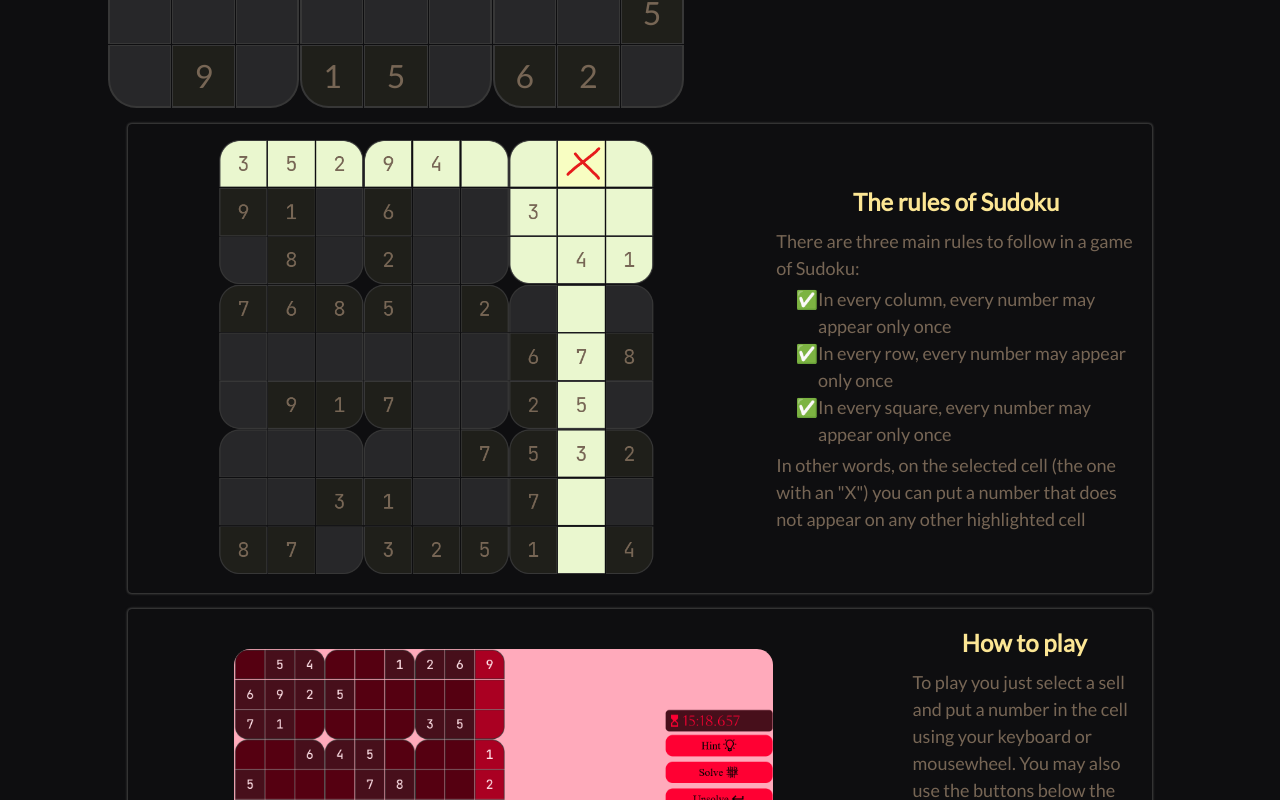
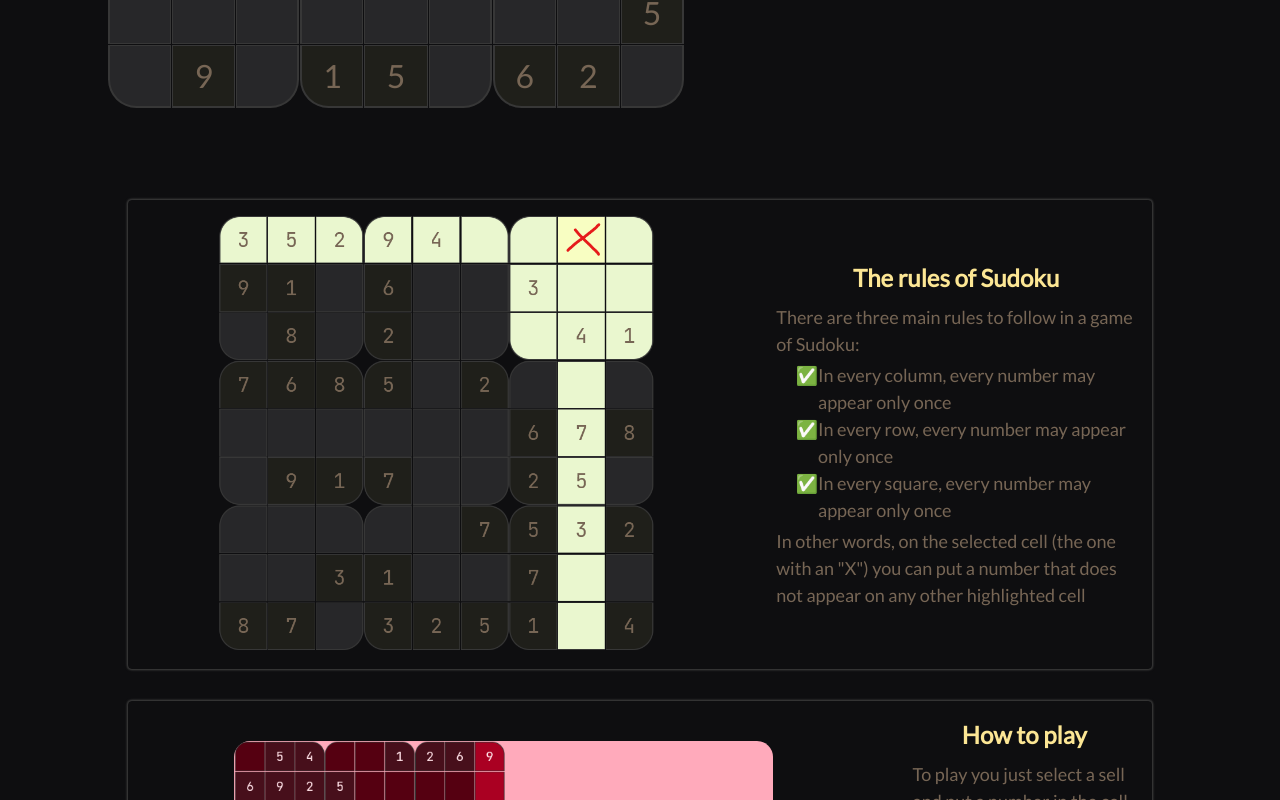
Before and after one commit to mockoocy/sudoSolve-old, a React (Create React App) app: page / in a window 1280 px wide. Shown: the part 580-1380 px from the top of the page. Built offline with nearby package versions, Linux system fonts and the light colour scheme; a web font is replaced by a local one.

Commit message:
Board scales better w increasing boardsizeFactor

```diff
--- a/src/globalComponents/InfoBox.tsx
+++ b/src/globalComponents/InfoBox.tsx
@@ -8,7 +8,6 @@ const StyledInfoBox = styled.section`
   align-items: center;
   gap: 5%;
   width: 80%;
-  margin: 1.25% 10%;
   padding: 1.25%;
   ${boxShadowOutline(0.0625, 0.125, "var(--gridGapClr)")};
   border-radius: 0.25rem;
@@ -17,7 +16,7 @@ const StyledInfoBox = styled.section`
     flex-direction: column;
     justify-content: space-between;
     width: 90%;
-    margin: 1.25% 5%;
+    padding: 5ch 1.25%;
   }
 
   * {
--- /dev/null
+++ b/src/globalComponents/InfoBoxes.tsx
@@ -0,0 +1,18 @@
+import React from "react";
+import styled from "styled-components";
+
+const StyledInfoBoxes = styled.div`
+  display: flex;
+  flex-direction: column;
+  align-items: center;
+  gap: 2rem;
+  margin-top: 2.5vh;
+`;
+
+type Props = {
+  children: React.ReactNode | React.ReactNode[];
+};
+
+export default function InfoBoxes({ children }: Props) {
+  return <StyledInfoBoxes>{children}</StyledInfoBoxes>;
+}
--- a/src/globalComponents/SudokuBoard.tsx
+++ b/src/globalComponents/SudokuBoard.tsx
@@ -8,12 +8,14 @@ type StyledProps = {
   smallGridSize: number;
   width: string;
   height: string;
+  sizeFactor: number;
 };
 const StyledSudokuBoard = styled.div<StyledProps>`
   --width: ${(props) => props.width};
   --height: ${(props) => props.height};
   --sudokuSize: ${(props) => props.sudokuSize};
   --smallGridSize: ${(props) => props.smallGridSize};
+  --sizeFactor: ${(props) => props.sizeFactor};
 
   width: var(--width);
   height: var(--height);
@@ -21,6 +23,7 @@ const StyledSudokuBoard = styled.div<StyledProps>`
   gap: 1px;
   grid-template-columns: repeat(var(--sudokuSize), 1fr);
   grid-template-rows: repeat(var(--sudokuSize), 1fr);
+  margin-bottom: calc(var(--sudokuSize) * 1 / (var(--sizeFactor)) * 1vh);
 
   @media (max-width: 820px) {
     height: auto;
@@ -123,6 +126,7 @@ export default function SudokuBoard({ width, height }: Props) {
       smallGridSize={options.SMALL_GRID_SIZE}
       width={width}
       height={height}
+      sizeFactor={options.BOARD_SIZE_FACTOR}
     >
       {sudokuCellElements}
     </StyledSudokuBoard>
--- a/src/pages/Home/Home.tsx
+++ b/src/pages/Home/Home.tsx
@@ -1,6 +1,7 @@
 import React from "react";
 import SudokuMenu from "./components/SudokuMenu";
 import InfoBox from "../../globalComponents/InfoBox";
+import InfoBoxes from "../../globalComponents/InfoBoxes";
 
 const sudokuGridTip = require("../../assets/sudokuImage1.png");
 const sudokuInstructions = require("../../assets/sudokuImage2.png");
@@ -11,6 +12,7 @@ export default function Home() {
   return (
     <>
       <SudokuMenu />
+      <InfoBoxes>
         <InfoBox
           visualChild={<img src={sudokuGridTip} alt="Sudoku Board" />}
           description={
@@ -30,24 +32,28 @@ export default function Home() {
           description={
             <p>
               To play you just select a sell and put a number in the cell using
-            your keyboard or mousewheel. You may also use the buttons below the
-            timer to modify the board for you. Upon hovering on the buttons, you
-            will get a little tooltip with more details on how it works
+              your keyboard or mousewheel. You may also use the buttons below
+              the timer to modify the board for you. Upon hovering on the
+              buttons, you will get a little tooltip with more details on how it
+              works
             </p>
           }
           heading="How to play"
         />
         <InfoBox
           visualChild={
-          <img src={sudokuUploadImage} alt="Instructions on uploading board" />
+            <img
+              src={sudokuUploadImage}
+              alt="Instructions on uploading board"
+            />
           }
           description={
             <p>
               You can upload a sudoku Board from image, and the board state read
               from it will be put into the game. You can then play like it was
               there from the beggining. To do it just press "From image" button,
-            select a file and then press "Submit image". This feature currently
-            supports only 9x9 sudoku grids.
+              select a file and then press "Submit image". This feature
+              currently supports only 9x9 sudoku grids.
             </p>
           }
           heading="How to play"
@@ -59,14 +65,15 @@ export default function Home() {
           description={
             <p>
               Using the buttons in the navbar, you can change the theme of the
-            website or the options of your sudoku game to fully personalize your
-            experience with Sudoku. It's also worth noting, that the last theme
-            option is a link, which takes you to the theme creator page, where
-            you can fully customize the appearance of the website
+              website or the options of your sudoku game to fully personalize
+              your experience with Sudoku. It's also worth noting, that the last
+              theme option is a link, which takes you to the theme creator page,
+              where you can fully customize the appearance of the website
             </p>
           }
           heading="How to play"
         />
+      </InfoBoxes>
     </>
   );
 }
```
Lines whose indentation alone changed are shown as unchanged.
